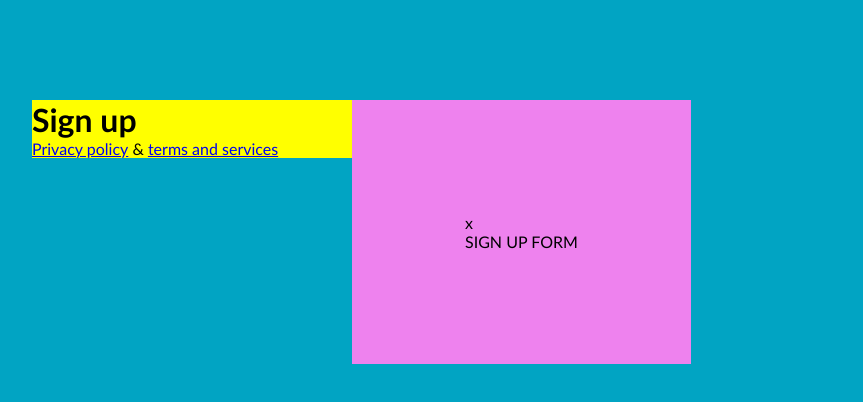
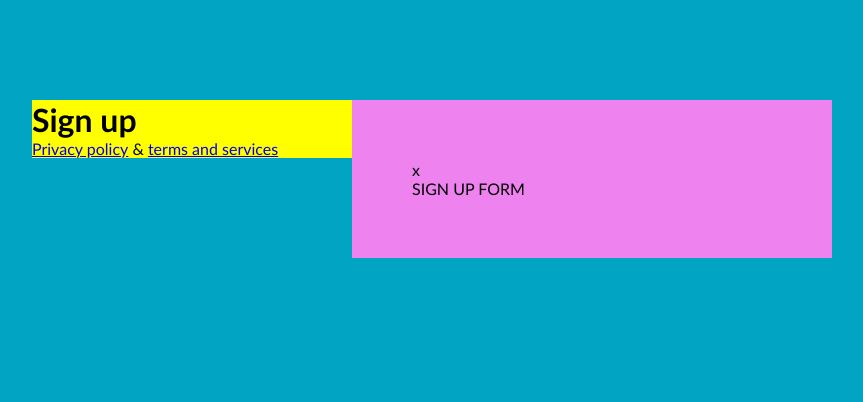
Before and after one commit to ST-dev28/6-sign-up, a plain HTML site: page index.html in a window 1280 px wide. Shown: the whole page, without its empty margins (208-1071 px from the left). Drawn offline with Linux system fonts and the light colour scheme.

Commit message:
Adjustments css

```diff
--- a/css/main.css
+++ b/css/main.css
@@ -3,7 +3,7 @@ body * {
     margin: 0;
     padding: 0;
     vertical-align: top;
-    box-sizing: content-box;
+    box-sizing: border-box;
     font-family: 'Gill Sans', 'Gill Sans MT', Calibri, 'Trebuchet MS', sans-serif;
 
 }
@@ -30,8 +30,8 @@ body {
 
 .right-column {
     display: inline-block;
-    width: calc(60%-120px);
-    padding: 113px;
+    width: 60%;
+    padding: 60px;
     float: left;
     background-color: violet;
 }
```
